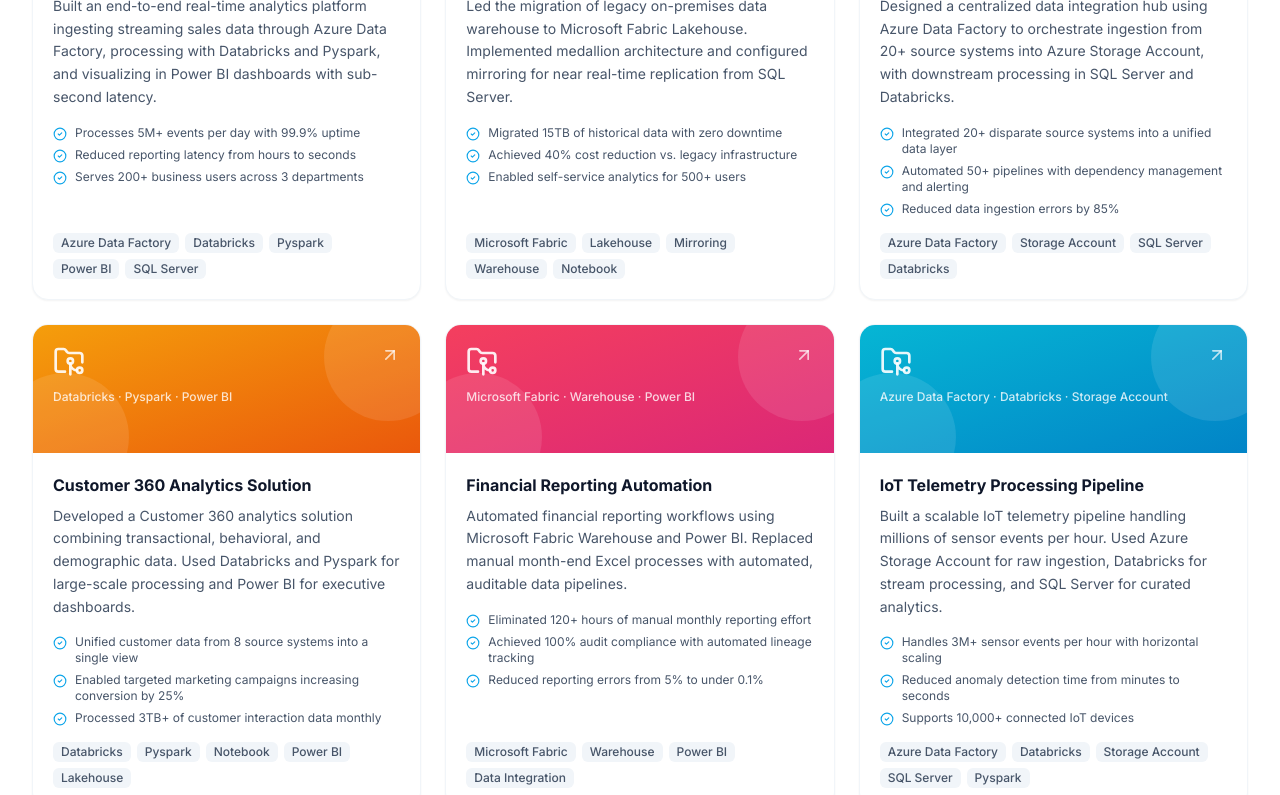
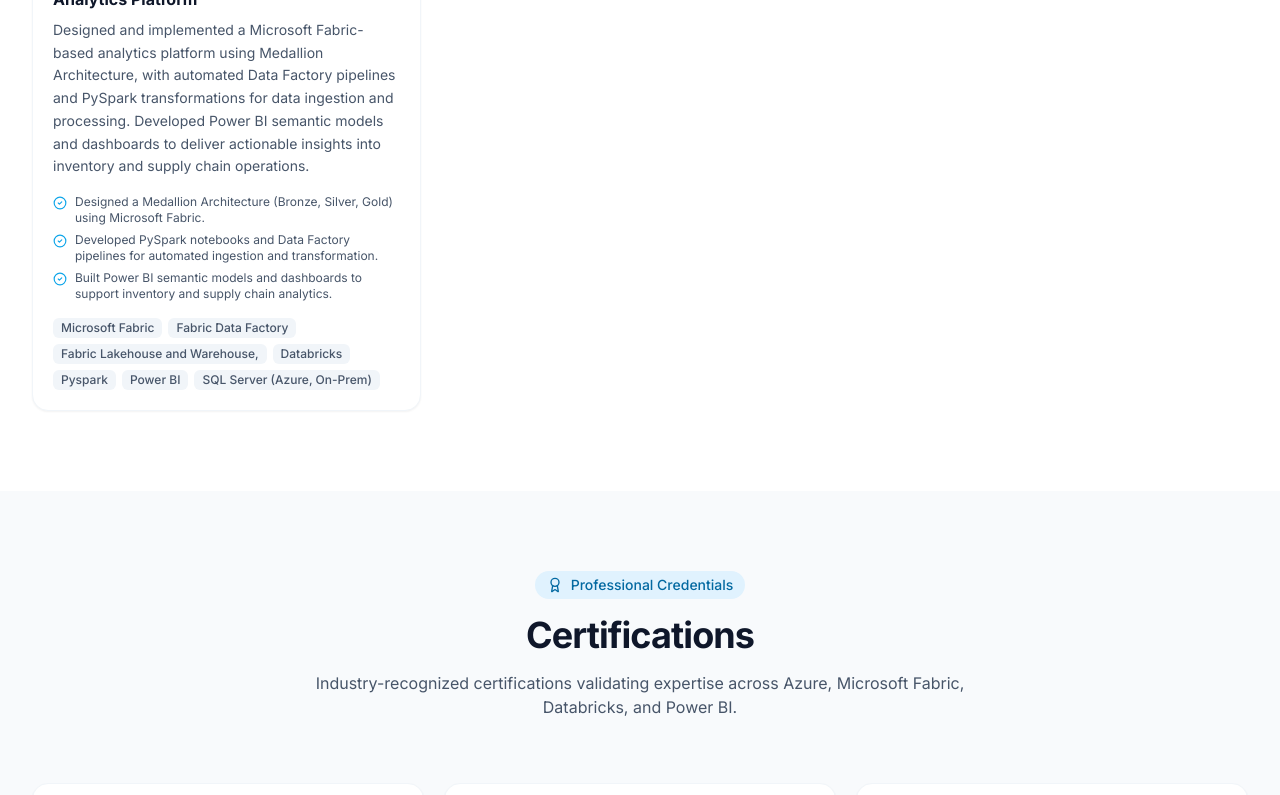
Before and after one commit to Integration-Hub-DE/Portfolio-Mahesh-2, a React (Vite) app: page / in a window 1280 px wide. Shown: the part 5740-6535 px from the top of the page. Built offline with nearby package versions, Linux system fonts and the light colour scheme.

Commit message:
Update portfolio.ts

```diff
--- a/src/data/portfolio.ts
+++ b/src/data/portfolio.ts
@@ -155,83 +155,83 @@ export const education = [
 
 export const projects = [
   {
-    title: 'Real-Time Sales Analytics Platform',
-    category: 'Azure Data Factory · Databricks · Power BI',
+    title: 'Enterprise Intelligent Retail & Supply Chain Analytics Platform',
+    category: 'Microsoft Fabric · Databricks · Power BI',
     description:
-      'Built an end-to-end real-time analytics platform ingesting streaming sales data through Azure Data Factory, processing with Databricks and Pyspark, and visualizing in Power BI dashboards with sub-second latency.',
-    tech: ['Azure Data Factory', 'Databricks', 'Pyspark', 'Power BI', 'SQL Server'],
+      'Designed and implemented a Microsoft Fabric-based analytics platform using Medallion Architecture, with automated Data Factory pipelines and PySpark transformations for data ingestion and processing. Developed Power BI semantic models and dashboards to deliver actionable insights into inventory and supply chain operations.',
+    tech: ['Microsoft Fabric', 'Fabric Data Factory', 'Fabric Lakehouse and Warehouse,', 'Databricks', 'Pyspark', 'Power BI', 'SQL Server (Azure, On-Prem)'],
     highlights: [
-      'Processes 5M+ events per day with 99.9% uptime',
-      'Reduced reporting latency from hours to seconds',
-      'Serves 200+ business users across 3 departments',
+      'Designed a Medallion Architecture (Bronze, Silver, Gold) using Microsoft Fabric.',
+      'Developed PySpark notebooks and Data Factory pipelines for automated ingestion and transformation.',
+      'Built Power BI semantic models and dashboards to support inventory and supply chain analytics.',
     ],
     gradient: 'from-sky-500 to-blue-600',
   },
-  {
-    title: 'Microsoft Fabric Lakehouse Migration',
-    category: 'Microsoft Fabric · Lakehouse · Mirroring',
-    description:
-      'Led the migration of legacy on-premises data warehouse to Microsoft Fabric Lakehouse. Implemented medallion architecture and configured mirroring for near real-time replication from SQL Server.',
-    tech: ['Microsoft Fabric', 'Lakehouse', 'Mirroring', 'Warehouse', 'Notebook'],
-    highlights: [
-      'Migrated 15TB of historical data with zero downtime',
-      'Achieved 40% cost reduction vs. legacy infrastructure',
-      'Enabled self-service analytics for 500+ users',
-    ],
-    gradient: 'from-teal-500 to-emerald-600',
-  },
-  {
-    title: 'Enterprise Data Integration Hub',
-    category: 'Azure Data Factory · Storage Account · SQL Server',
-    description:
-      'Designed a centralized data integration hub using Azure Data Factory to orchestrate ingestion from 20+ source systems into Azure Storage Account, with downstream processing in SQL Server and Databricks.',
-    tech: ['Azure Data Factory', 'Storage Account', 'SQL Server', 'Databricks'],
-    highlights: [
-      'Integrated 20+ disparate source systems into a unified data layer',
-      'Automated 50+ pipelines with dependency management and alerting',
-      'Reduced data ingestion errors by 85%',
-    ],
-    gradient: 'from-indigo-500 to-blue-600',
-  },
-  {
-    title: 'Customer 360 Analytics Solution',
-    category: 'Databricks · Pyspark · Power BI',
-    description:
-      'Developed a Customer 360 analytics solution combining transactional, behavioral, and demographic data. Used Databricks and Pyspark for large-scale processing and Power BI for executive dashboards.',
-    tech: ['Databricks', 'Pyspark', 'Notebook', 'Power BI', 'Lakehouse'],
-    highlights: [
-      'Unified customer data from 8 source systems into a single view',
-      'Enabled targeted marketing campaigns increasing conversion by 25%',
-      'Processed 3TB+ of customer interaction data monthly',
-    ],
-    gradient: 'from-amber-500 to-orange-600',
-  },
-  {
-    title: 'Financial Reporting Automation',
-    category: 'Microsoft Fabric · Warehouse · Power BI',
-    description:
-      'Automated financial reporting workflows using Microsoft Fabric Warehouse and Power BI. Replaced manual month-end Excel processes with automated, auditable data pipelines.',
-    tech: ['Microsoft Fabric', 'Warehouse', 'Power BI', 'Data Integration'],
-    highlights: [
-      'Eliminated 120+ hours of manual monthly reporting effort',
-      'Achieved 100% audit compliance with automated lineage tracking',
-      'Reduced reporting errors from 5% to under 0.1%',
-    ],
-    gradient: 'from-rose-500 to-pink-600',
-  },
-  {
-    title: 'IoT Telemetry Processing Pipeline',
-    category: 'Azure Data Factory · Databricks · Storage Account',
-    description:
-      'Built a scalable IoT telemetry pipeline handling millions of sensor events per hour. Used Azure Storage Account for raw ingestion, Databricks for stream processing, and SQL Server for curated analytics.',
-    tech: ['Azure Data Factory', 'Databricks', 'Storage Account', 'SQL Server', 'Pyspark'],
-    highlights: [
-      'Handles 3M+ sensor events per hour with horizontal scaling',
-      'Reduced anomaly detection time from minutes to seconds',
-      'Supports 10,000+ connected IoT devices',
-    ],
-    gradient: 'from-cyan-500 to-sky-600',
-  },
+  // {
+  //   title: 'Microsoft Fabric Lakehouse Migration',
+  //   category: 'Microsoft Fabric · Lakehouse · Mirroring',
+  //   description:
+  //     'Led the migration of legacy on-premises data warehouse to Microsoft Fabric Lakehouse. Implemented medallion architecture and configured mirroring for near real-time replication from SQL Server.',
+  //   tech: ['Microsoft Fabric', 'Lakehouse', 'Mirroring', 'Warehouse', 'Notebook'],
+  //   highlights: [
+  //     'Migrated 15TB of historical data with zero downtime',
+  //     'Achieved 40% cost reduction vs. legacy infrastructure',
+  //     'Enabled self-service analytics for 500+ users',
+  //   ],
+  //   gradient: 'from-teal-500 to-emerald-600',
+  // },
+  // {
+  //   title: 'Enterprise Data Integration Hub',
+  //   category: 'Azure Data Factory · Storage Account · SQL Server',
+  //   description:
+  //     'Designed a centralized data integration hub using Azure Data Factory to orchestrate ingestion from 20+ source systems into Azure Storage Account, with downstream processing in SQL Server and Databricks.',
+  //   tech: ['Azure Data Factory', 'Storage Account', 'SQL Server', 'Databricks'],
+  //   highlights: [
+  //     'Integrated 20+ disparate source systems into a unified data layer',
+  //     'Automated 50+ pipelines with dependency management and alerting',
+  //     'Reduced data ingestion errors by 85%',
+  //   ],
+  //   gradient: 'from-indigo-500 to-blue-600',
+  // },
+  // {
+  //   title: 'Customer 360 Analytics Solution',
+  //   category: 'Databricks · Pyspark · Power BI',
+  //   description:
+  //     'Developed a Customer 360 analytics solution combining transactional, behavioral, and demographic data. Used Databricks and Pyspark for large-scale processing and Power BI for executive dashboards.',
+  //   tech: ['Databricks', 'Pyspark', 'Notebook', 'Power BI', 'Lakehouse'],
+  //   highlights: [
+  //     'Unified customer data from 8 source systems into a single view',
+  //     'Enabled targeted marketing campaigns increasing conversion by 25%',
+  //     'Processed 3TB+ of customer interaction data monthly',
+  //   ],
+  //   gradient: 'from-amber-500 to-orange-600',
+  // },
+  // {
+  //   title: 'Financial Reporting Automation',
+  //   category: 'Microsoft Fabric · Warehouse · Power BI',
+  //   description:
+  //     'Automated financial reporting workflows using Microsoft Fabric Warehouse and Power BI. Replaced manual month-end Excel processes with automated, auditable data pipelines.',
+  //   tech: ['Microsoft Fabric', 'Warehouse', 'Power BI', 'Data Integration'],
+  //   highlights: [
+  //     'Eliminated 120+ hours of manual monthly reporting effort',
+  //     'Achieved 100% audit compliance with automated lineage tracking',
+  //     'Reduced reporting errors from 5% to under 0.1%',
+  //   ],
+  //   gradient: 'from-rose-500 to-pink-600',
+  // },
+  // {
+  //   title: 'IoT Telemetry Processing Pipeline',
+  //   category: 'Azure Data Factory · Databricks · Storage Account',
+  //   description:
+  //     'Built a scalable IoT telemetry pipeline handling millions of sensor events per hour. Used Azure Storage Account for raw ingestion, Databricks for stream processing, and SQL Server for curated analytics.',
+  //   tech: ['Azure Data Factory', 'Databricks', 'Storage Account', 'SQL Server', 'Pyspark'],
+  //   highlights: [
+  //     'Handles 3M+ sensor events per hour with horizontal scaling',
+  //     'Reduced anomaly detection time from minutes to seconds',
+  //     'Supports 10,000+ connected IoT devices',
+  //   ],
+  //   gradient: 'from-cyan-500 to-sky-600',
+  // },
 ];
 
 export const certifications = [
```
